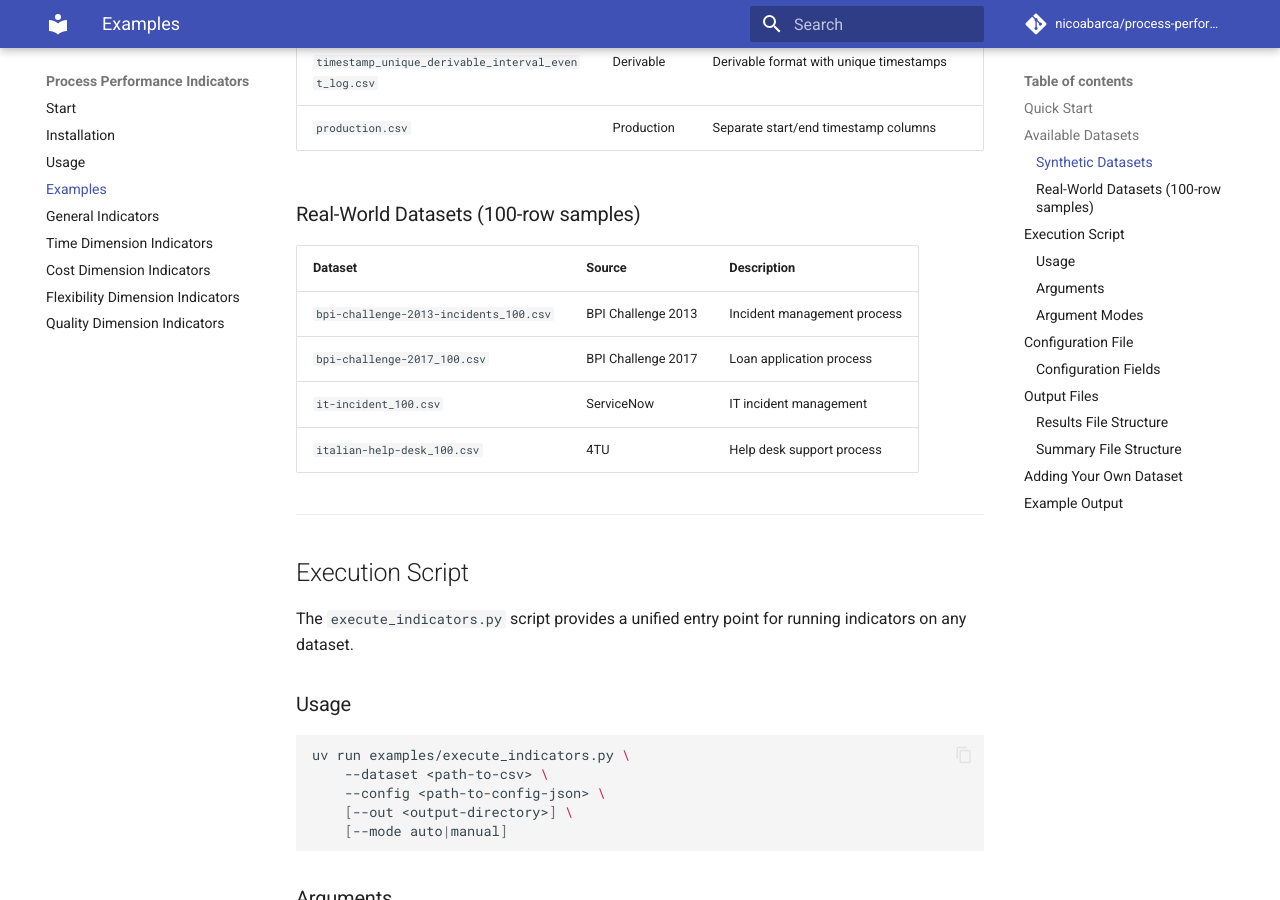
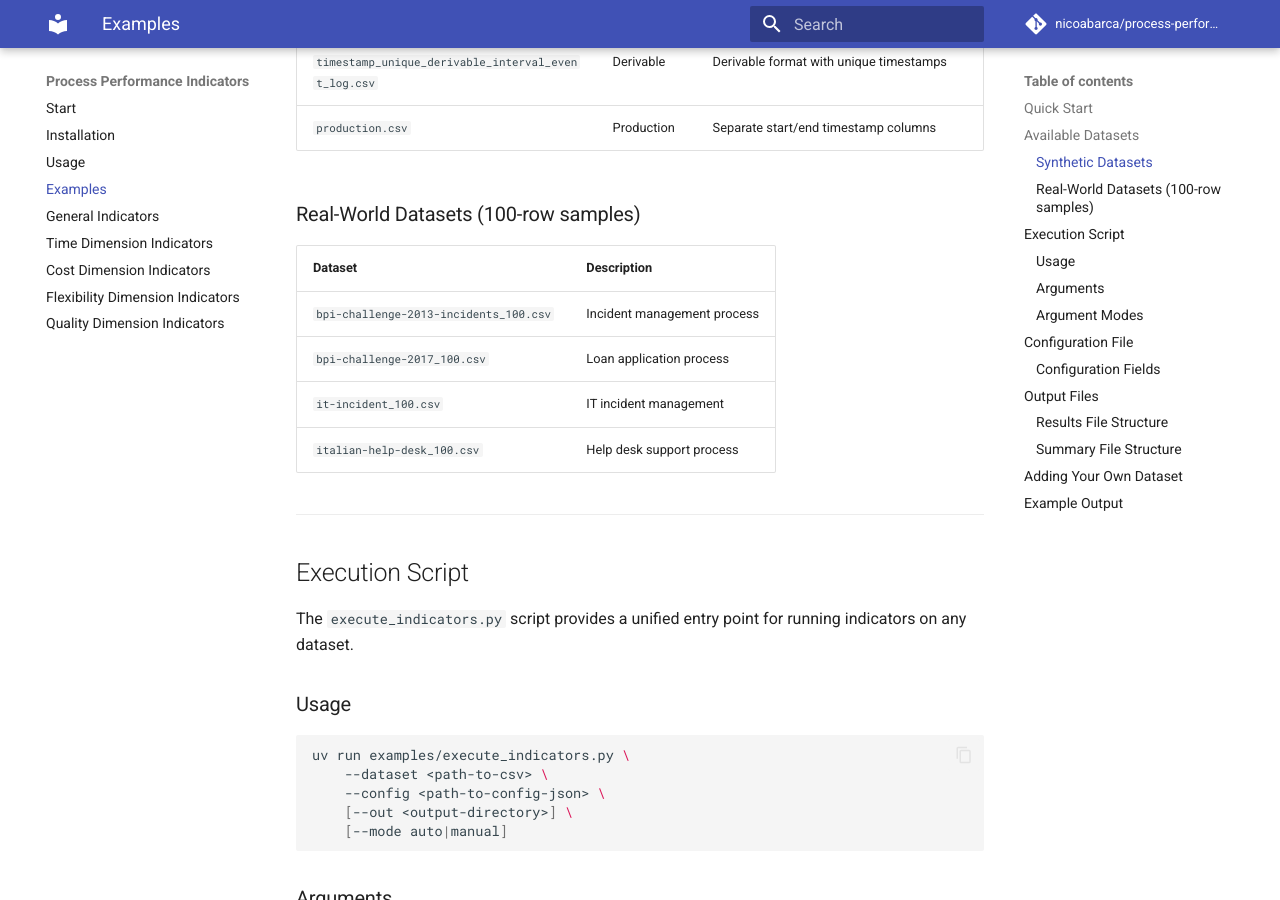
Before and after one commit to nicoabarca/process-performance-indicators, an MkDocs documentation site: the page built from docs/examples.md, in a window 1280 px wide and 900 px high, scrolled down 942 px. Built offline with MkDocs 1.6.1 and Material for MkDocs 9.7.7, drawn with Linux system fonts in a browser that asks for light colours; comment, search, counter and statistics services are not loaded.

Commit message:
docs: update docs

````diff
--- a/docs/examples.md
+++ b/docs/examples.md
@@ -27,22 +27,22 @@
 
 ### Synthetic Datasets
 
-| Dataset | Format | Description |
-|---------|--------|-------------|
-| `atomic_event_log.csv` | Atomic | Simplest format with case/activity/timestamp only |
-| `derivable_interval_event_log.csv` | Derivable | With lifecycle transitions (start/complete) |
-| `explicit_interval_event_log.csv` | Explicit | Full format with lifecycle and instance IDs |
-| `timestamp_unique_derivable_interval_event_log.csv` | Derivable | Derivable format with unique timestamps |
-| `production.csv` | Production | Separate start/end timestamp columns |
+| Dataset                                             | Format     | Description                                       |
+| --------------------------------------------------- | ---------- | ------------------------------------------------- |
+| `atomic_event_log.csv`                              | Atomic     | Simplest format with case/activity/timestamp only |
+| `derivable_interval_event_log.csv`                  | Derivable  | With lifecycle transitions (start/complete)       |
+| `explicit_interval_event_log.csv`                   | Explicit   | Full format with lifecycle and instance IDs       |
+| `timestamp_unique_derivable_interval_event_log.csv` | Derivable  | Derivable format with unique timestamps           |
+| `production.csv`                                    | Production | Separate start/end timestamp columns              |
 
 ### Real-World Datasets (100-row samples)
 
-| Dataset | Source | Description |
-|---------|--------|-------------|
-| `bpi-challenge-2013-incidents_100.csv` | BPI Challenge 2013 | Incident management process |
-| `bpi-challenge-2017_100.csv` | BPI Challenge 2017 | Loan application process |
-| `it-incident_100.csv` | ServiceNow | IT incident management |
-| `italian-help-desk_100.csv` | 4TU | Help desk support process |
+| Dataset                                | Description                 |
+| -------------------------------------- | --------------------------- |
+| `bpi-challenge-2013-incidents_100.csv` | Incident management process |
+| `bpi-challenge-2017_100.csv`           | Loan application process    |
+| `it-incident_100.csv`                  | IT incident management      |
+| `italian-help-desk_100.csv`            | Help desk support process   |
 
 ---
 
@@ -62,12 +62,12 @@
 
 ### Arguments
 
-| Argument | Required | Description |
-|----------|----------|-------------|
-| `--dataset` | Yes | Path to the raw CSV event log file |
-| `--config` | Yes | Path to `dataset_configs.json` |
-| `--out` | No | Output directory (default: `out_<dataset_name>/`) |
-| `--mode` | No | `auto` (default) or `manual` for indicator arguments |
+| Argument    | Required | Description                                          |
+| ----------- | -------- | ---------------------------------------------------- |
+| `--dataset` | Yes      | Path to the raw CSV event log file                   |
+| `--config`  | Yes      | Path to `dataset_configs.json`                       |
+| `--out`     | No       | Output directory (default: `out_<dataset_name>/`)    |
+| `--mode`    | No       | `auto` (default) or `manual` for indicator arguments |
 
 ### Argument Modes
 
@@ -147,24 +147,24 @@
 
 Each execution generates three files in the output directory:
 
-| File | Description |
-|------|-------------|
-| `formatted_<dataset>.csv` | Normalized explicit interval event log |
-| `results_<dataset>.csv` | Detailed indicator calculation results |
-| `summary_<dataset>.csv` | Summary showing success rates by dimension and granularity |
+| File                      | Description                                                |
+| ------------------------- | ---------------------------------------------------------- |
+| `formatted_<dataset>.csv` | Normalized explicit interval event log                     |
+| `results_<dataset>.csv`   | Detailed indicator calculation results                     |
+| `summary_<dataset>.csv`   | Summary showing success rates by dimension and granularity |
 
 ### Results File Structure
 
 The results CSV contains:
 
-| Column | Description |
-|--------|-------------|
-| `dimension` | time, cost, quality, flexibility, or general |
-| `granularity` | activities, cases, groups, or instances |
-| `indicator_name` | Name of the indicator function |
-| `status` | "Success" or error description |
-| `result` | Calculated value (or None if failed) |
-| `error_message` | Details if calculation failed |
+| Column           | Description                                  |
+| ---------------- | -------------------------------------------- |
+| `dimension`      | time, cost, quality, flexibility, or general |
+| `granularity`    | activities, cases, groups, or instances      |
+| `indicator_name` | Name of the indicator function               |
+| `status`         | "Success" or error description               |
+| `result`         | Calculated value (or None if failed)         |
+| `error_message`  | Details if calculation failed                |
 
 ### Summary File Structure
 
@@ -183,25 +183,25 @@
 
 2. Add configuration to `dataset_configs.json`:
 
-    ```json
-    {
-      "my_dataset.csv": {
-        "case_id_key": "CaseID",
-        "activity_key": "Activity",
-        "timestamp_key": "Timestamp",
-        "separator": ",",
-        "dayfirst": false
-      }
-    }
-    ```
+   ```json
+   {
+     "my_dataset.csv": {
+       "case_id_key": "CaseID",
+       "activity_key": "Activity",
+       "timestamp_key": "Timestamp",
+       "separator": ",",
+       "dayfirst": false
+     }
+   }
+   ```
 
 3. Run the indicators:
 
-    ```bash
-    uv run examples/execute_indicators.py \
-        --dataset examples/datasets/my_dataset.csv \
-        --config examples/dataset_configs.json
-    ```
+   ```bash
+   uv run examples/execute_indicators.py \
+       --dataset examples/datasets/my_dataset.csv \
+       --config examples/dataset_configs.json
+   ```
 
 ---
 
````
Also changed, not shown: README.md (+21 -21 lines), docs/index.md (+2 -2 lines).
